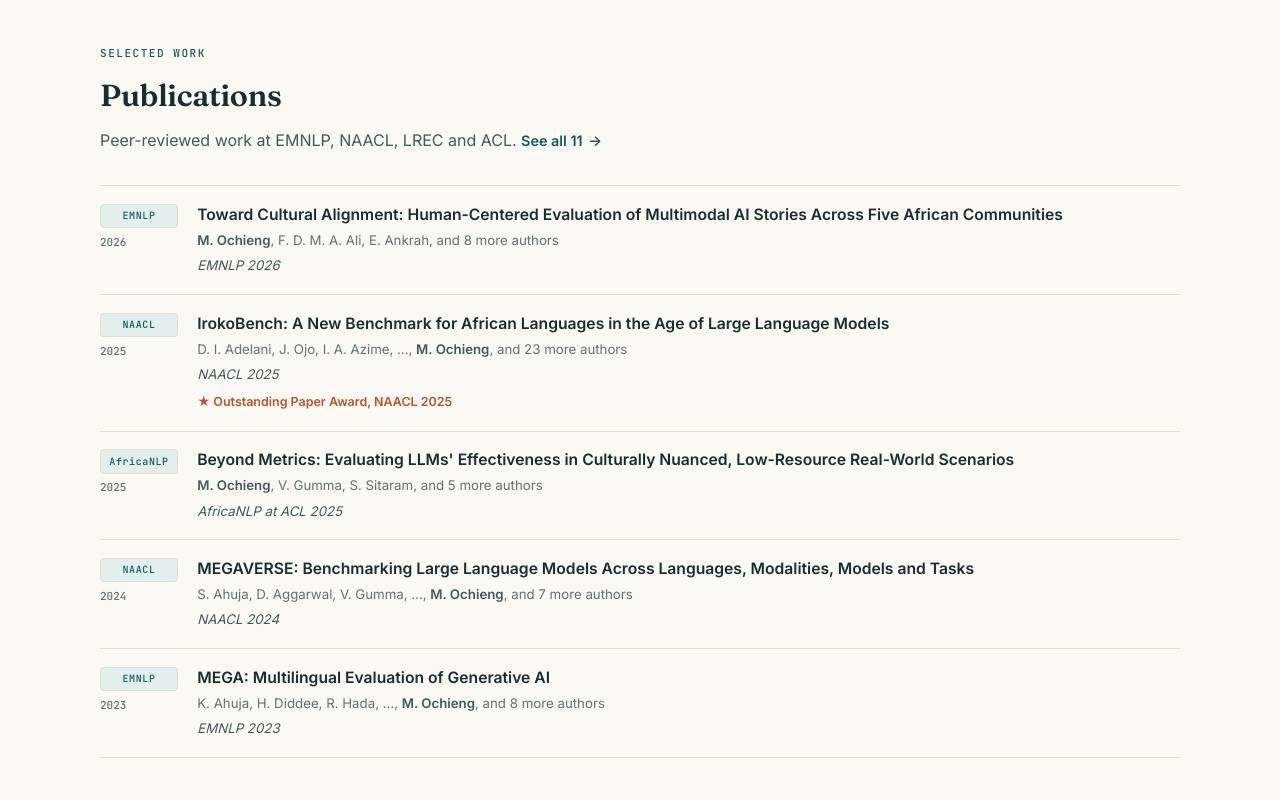
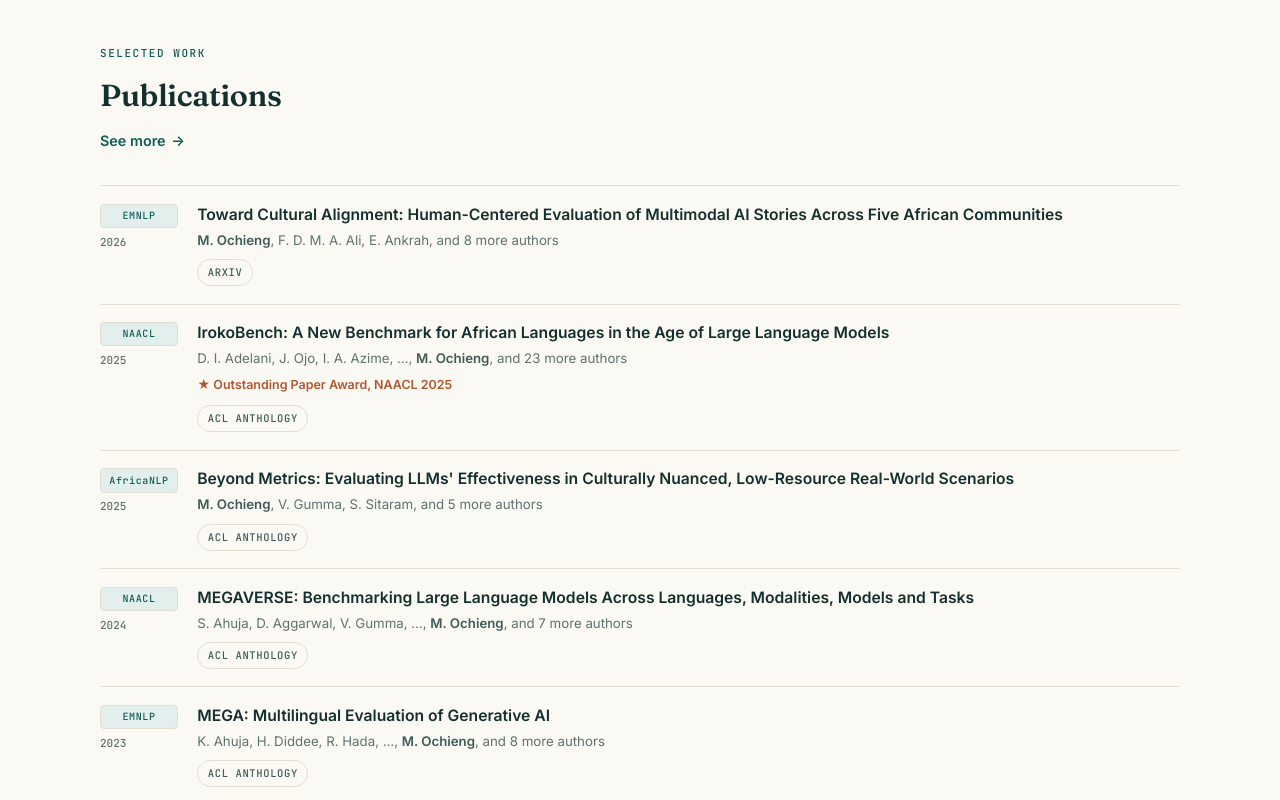
Before and after one commit to millicentochieng/millicentochieng.github.io, a website: page src/pages/index.html in a window 1280 px wide. Shown: the part 1040-1840 px from the top of the page. Drawn offline with Linux system fonts and the light colour scheme.

Commit message:
Show source links

```diff
--- a/src/data/publications.json
+++ b/src/data/publications.json
@@ -328,7 +328,7 @@
   "year": 2024,
   "date": "Nov 2024",
   "venue": "Preprint",
-  "periodical": "Preprint",
+  "periodical": "",
   "title": "Dukawalla: Voice Interfaces for Small Businesses in Africa",
   "authors": [
    "E. Ankrah",
--- a/src/pages/index.html
+++ b/src/pages/index.html
@@ -173,14 +173,14 @@
       <section class="wrap section reveal">
         <p class="eyebrow">Selected work</p>
         <h2>Publications</h2>
-        <p class="lede">Peer-reviewed work at EMNLP, NAACL, LREC and ACL. <a class="arrow" href="./publications.html">See all 11 <span>→</span></a></p>
+        <p class="lede"><a class="arrow" href="./publications.html">See more <span>→</span></a></p>
         <ul class="pubs">
           <li class="pub">
             <div class="pub-venue"><span class="tag">EMNLP</span><span class="pub-year">2026</span></div>
             <div>
               <p class="pub-title"><a href="https://arxiv.org/abs/2608.29209">Toward Cultural Alignment: Human-Centered Evaluation of Multimodal AI Stories Across Five African Communities</a></p>
               <p class="pub-authors"><b>M. Ochieng</b>, F. D. M. A. Ali, E. Ankrah, and 8 more authors</p>
-              <p class="pub-periodical">EMNLP 2026</p>
+              <span class="pub-links"><a href="https://arxiv.org/abs/2608.29209" rel="noopener" target="_blank">arXiv</a></span>
             </div>
           </li>
           <li class="pub">
@@ -188,8 +188,8 @@
             <div>
               <p class="pub-title"><a href="https://aclanthology.org/2025.naacl-long.139/">IrokoBench: A New Benchmark for African Languages in the Age of Large Language Models</a></p>
               <p class="pub-authors">D. I. Adelani, J. Ojo, I. A. Azime, &hellip;, <b>M. Ochieng</b>, and 23 more authors</p>
-              <p class="pub-periodical">NAACL 2025</p>
               <span class="pub-award">&#9733; Outstanding Paper Award, NAACL 2025</span>
+              <span class="pub-links"><a href="https://aclanthology.org/2025.naacl-long.139/" rel="noopener" target="_blank">ACL Anthology</a></span>
             </div>
           </li>
           <li class="pub">
@@ -197,7 +197,7 @@
             <div>
               <p class="pub-title"><a href="https://aclanthology.org/2025.africanlp-1.33/">Beyond Metrics: Evaluating LLMs&#x27; Effectiveness in Culturally Nuanced, Low-Resource Real-World Scenarios</a></p>
               <p class="pub-authors"><b>M. Ochieng</b>, V. Gumma, S. Sitaram, and 5 more authors</p>
-              <p class="pub-periodical">AfricaNLP at ACL 2025</p>
+              <span class="pub-links"><a href="https://aclanthology.org/2025.africanlp-1.33/" rel="noopener" target="_blank">ACL Anthology</a></span>
             </div>
           </li>
           <li class="pub">
@@ -205,7 +205,7 @@
             <div>
               <p class="pub-title"><a href="https://aclanthology.org/2024.naacl-long.143/">MEGAVERSE: Benchmarking Large Language Models Across Languages, Modalities, Models and Tasks</a></p>
               <p class="pub-authors">S. Ahuja, D. Aggarwal, V. Gumma, &hellip;, <b>M. Ochieng</b>, and 7 more authors</p>
-              <p class="pub-periodical">NAACL 2024</p>
+              <span class="pub-links"><a href="https://aclanthology.org/2024.naacl-long.143/" rel="noopener" target="_blank">ACL Anthology</a></span>
             </div>
           </li>
           <li class="pub">
@@ -213,7 +213,7 @@
             <div>
               <p class="pub-title"><a href="https://aclanthology.org/2023.emnlp-main.258/">MEGA: Multilingual Evaluation of Generative AI</a></p>
               <p class="pub-authors">K. Ahuja, H. Diddee, R. Hada, &hellip;, <b>M. Ochieng</b>, and 8 more authors</p>
-              <p class="pub-periodical">EMNLP 2023</p>
+              <span class="pub-links"><a href="https://aclanthology.org/2023.emnlp-main.258/" rel="noopener" target="_blank">ACL Anthology</a></span>
             </div>
           </li>
         </ul>
```
Also changed, not shown: src/pages/publications.html (+5 -1 lines).
